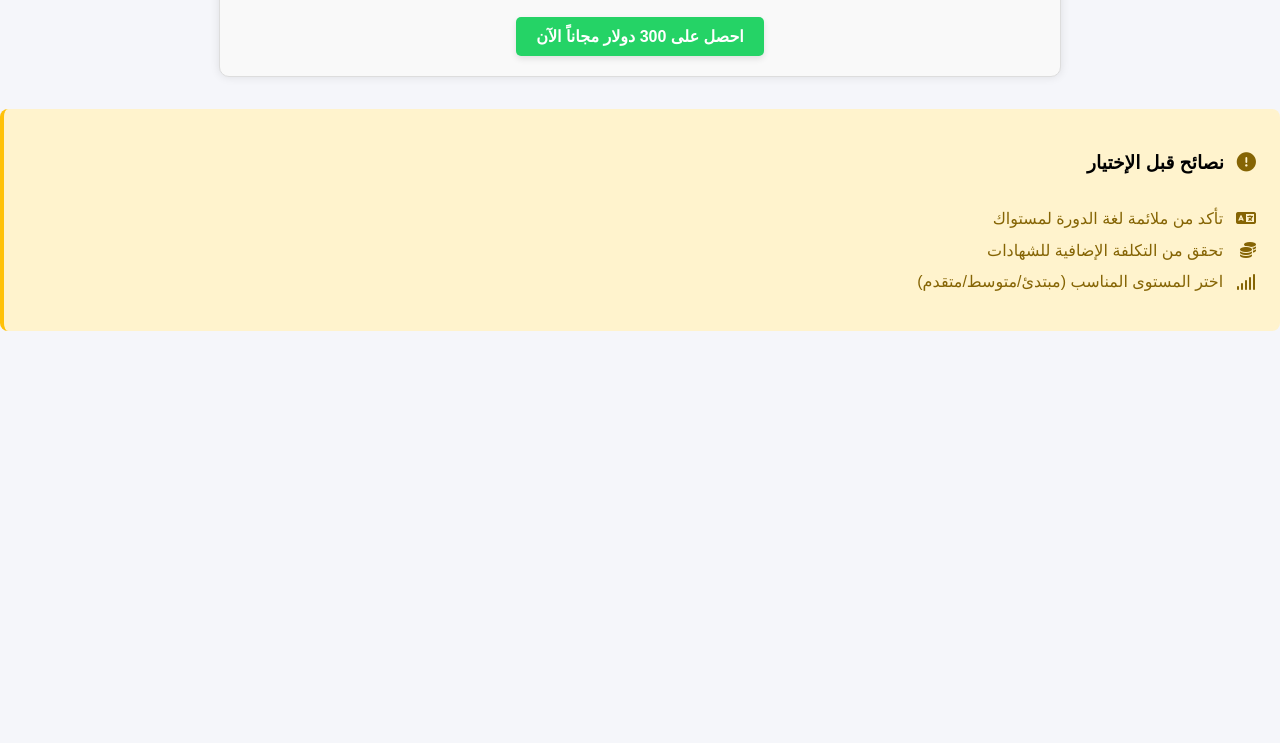
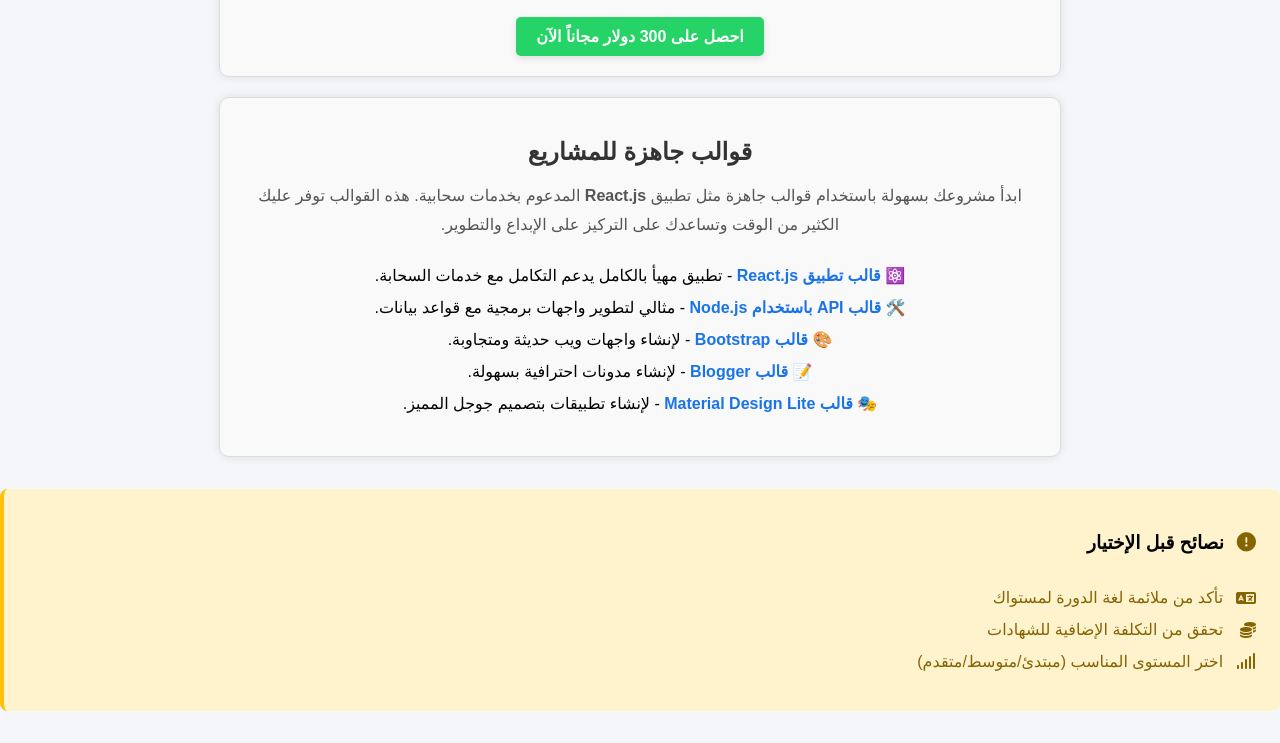
Before and after one commit to samalmukhtar/ksa, a plain HTML site: page index.html in a window 1280 px wide. Shown: the part 1765-2508 px from the top of the page. Before the commit the page ends 2128 px from the top, so only its background shows below. Drawn offline with Linux system fonts and the light colour scheme.

Commit message:
Update index.html

```diff
--- a/index.html
+++ b/index.html
@@ -396,6 +396,44 @@
         </a>
     </div>
 </section>
+<section id="project-templates" style="padding: 20px; background-color: #f9f9f9; border: 1px solid #ddd; border-radius: 10px; margin: 20px auto; max-width: 800px; box-shadow: 0 0 10px rgba(0, 0, 0, 0.1); font-family: Arial, sans-serif; text-align: center;">
+    <h2 style="color: #333; margin-bottom: 15px;">قوالب جاهزة للمشاريع</h2>
+    <p style="color: #555; line-height: 1.8; font-size: 16px; margin-bottom: 20px;">
+        ابدأ مشروعك بسهولة باستخدام قوالب جاهزة مثل تطبيق <strong>React.js</strong> المدعوم بخدمات سحابية. هذه القوالب توفر عليك الكثير من الوقت وتساعدك على التركيز على الإبداع والتطوير.
+    </p>
+    <ul style="list-style: none; padding: 0; line-height: 2; font-size: 16px; text-align: center;">
+        <li>
+            <a href="https://github.com/facebook/create-react-app" target="_blank" style="color: #1a73e8; text-decoration: none; font-weight: bold;">
+                ⚛️ قالب تطبيق React.js
+            </a>
+            - تطبيق مهيأ بالكامل يدعم التكامل مع خدمات السحابة.
+        </li>
+        <li>
+            <a href="https://github.com/expressjs/express" target="_blank" style="color: #1a73e8; text-decoration: none; font-weight: bold;">
+                🛠️ قالب API باستخدام Node.js
+            </a>
+            - مثالي لتطوير واجهات برمجية مع قواعد بيانات.
+        </li>
+        <li>
+            <a href="https://getbootstrap.com/" target="_blank" style="color: #1a73e8; text-decoration: none; font-weight: bold;">
+                🎨 قالب Bootstrap
+            </a>
+            - لإنشاء واجهات ويب حديثة ومتجاوبة.
+        </li>
+        <li>
+            <a href="https://www.blogger.com/" target="_blank" style="color: #1a73e8; text-decoration: none; font-weight: bold;">
+                📝 قالب Blogger
+            </a>
+            - لإنشاء مدونات احترافية بسهولة.
+        </li>
+        <li>
+            <a href="https://github.com/google/material-design-lite" target="_blank" style="color: #1a73e8; text-decoration: none; font-weight: bold;">
+                🎭 قالب Material Design Lite
+            </a>
+            - لإنشاء تطبيقات بتصميم جوجل المميز.
+        </li>
+    </ul>
+</section>
 
 <!-- قسم الملاحظات الهامة -->
 <div class="important-notes">
```
